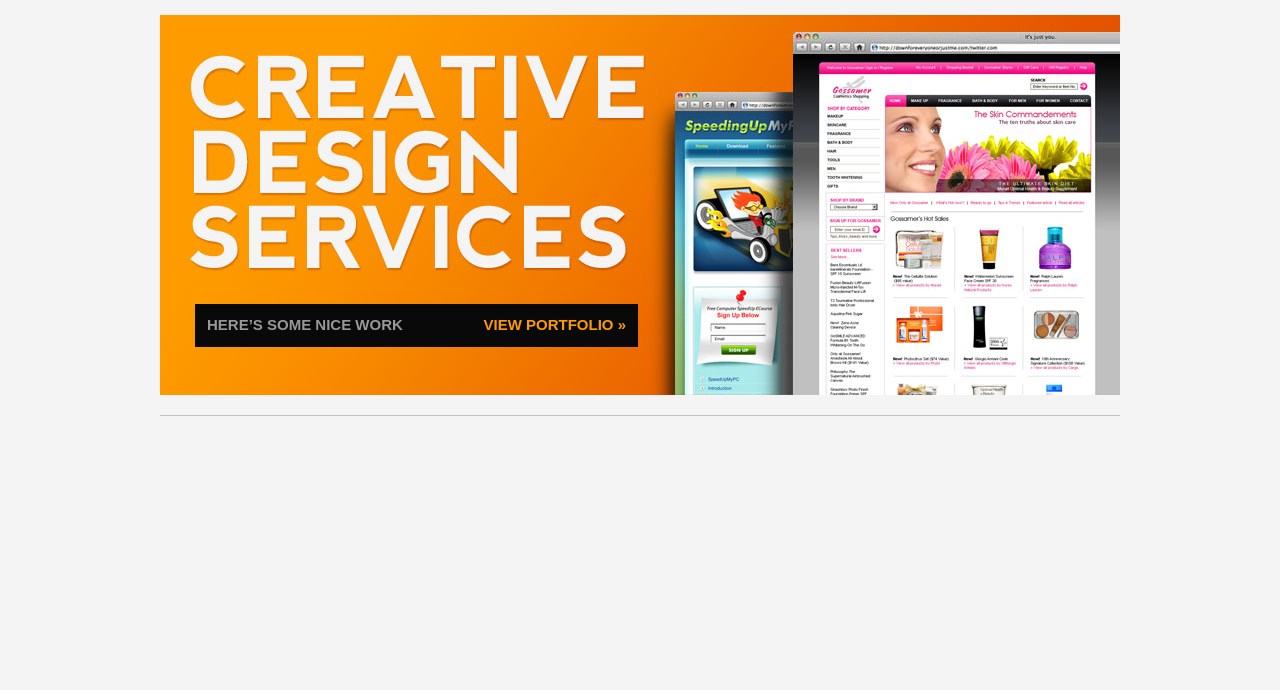
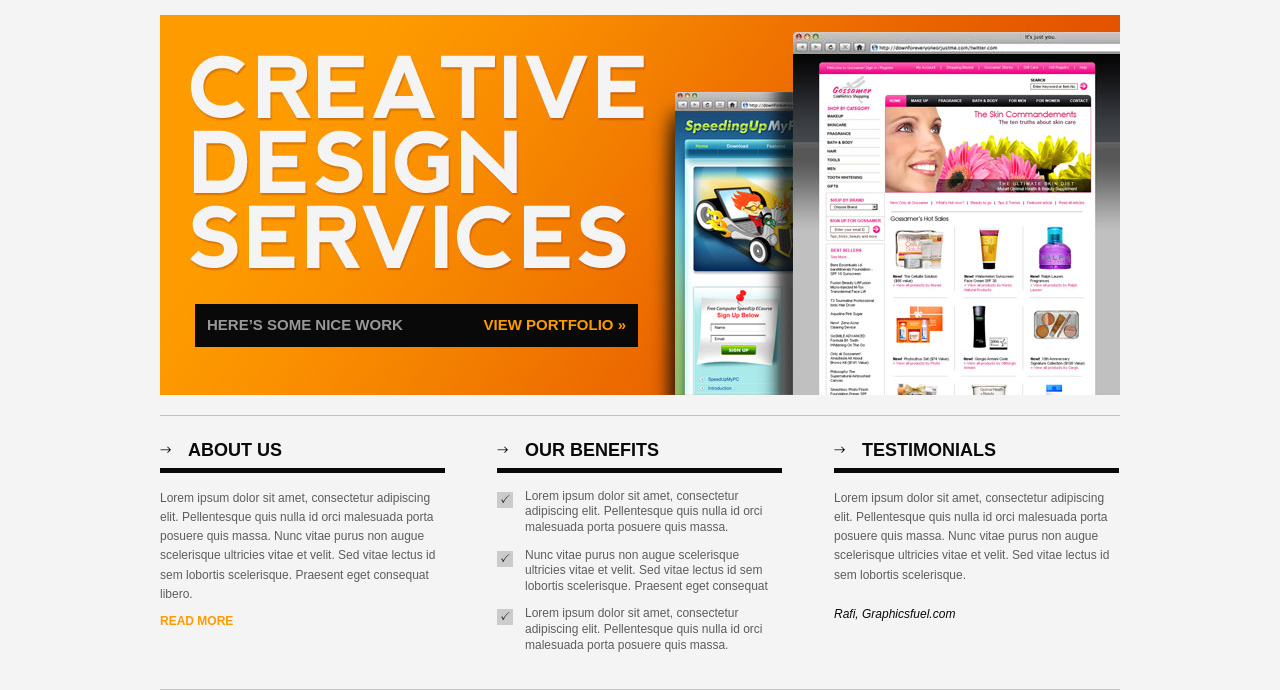
Before and after one commit to ruslanfrontend/creative-studio, a plain HTML site: page index.html in a window 1280 px wide. Shown: the part 158-848 px from the top of the page. Before the commit the page ends 800 px from the top, so only its background shows below. Drawn offline with Linux system fonts and the light colour scheme.

Commit message:
сделал блок основного контента

```diff
--- a/css/style.css
+++ b/css/style.css
@@ -1,7 +1,7 @@
 @import url('reset.css');
 
 body {
-	font: 12px Arial, Verdana, Tahoma, sans-serif;
+	font: 12px/1.6 Arial, Verdana, Tahoma, sans-serif;
 	color: #5d5d5d;
 	background-color: #f4f4f4;
 }
@@ -15,6 +15,10 @@ a {
 
 .active, a:hover {
 	color: #090909;
+}
+
+p {
+	margin: 8px 0;
 }
 
 #top-line{
@@ -83,3 +87,46 @@ a {
 #black-box a:hover {
 	color: #fe9b00;
 }
+
+#content {
+	margin-top: 20px;
+	border-bottom: 1px solid #c0c0c0;
+	overflow: hidden;
+	margin-bottom: 100px;
+	padding-bottom: 24px;
+}
+
+.content-box {
+	width: 285px;
+	float: left;
+	margin-right: 52px;
+}
+
+#content-box {
+	margin-right: 0;
+}
+
+.content-box h2 {
+	font-size: 18px;
+	font-weight: bold;
+	color: #090909;
+	text-transform: uppercase;
+	border-bottom: 5px solid #090909;
+	padding-bottom: 3px;
+	padding-left: 28px;
+	background: url("../images/arrow.png") no-repeat 0 10px;
+	margin-bottom: 16px;
+}
+
+.content-box ul li {
+	background: url("../images/check.png") 0 3px no-repeat;
+	padding-left: 28px;
+	margin-bottom: 12px;
+	line-height: 1.3;
+}
+
+.italic-text {
+	font-style: italic;
+	color: #090909;
+	margin-top: 20px;
+}
--- a/index.html
+++ b/index.html
@@ -28,7 +28,34 @@
                 <p>Here’s some nice work <a href="#">view portfolio &raquo;</a></p>
             </div>
         </div>
-
+        <div id="content">
+            <div class="content-box">
+                <h2>About us</h2>
+                <p>Lorem ipsum dolor sit amet, consectetur adipiscing elit. Pellentesque quis nulla id orci malesuada porta posuere quis massa. Nunc vitae purus non augue scelerisque ultricies vitae et velit. Sed vitae lectus id sem lobortis scelerisque. Praesent eget consequat libero. </p>
+                <p><a href="#">read MORE</a></p>
+            </div>
+            <div class="content-box">
+                <h2>our Benefits</h2>
+                <ul>
+                    <li>Lorem ipsum dolor sit amet, consectetur adipiscing elit. Pellentesque quis nulla id orci
+                        malesuada porta posuere quis massa.
+                    </li>
+                    <li>
+                        Nunc vitae purus non augue scelerisque ultricies vitae et velit. Sed vitae lectus id sem
+                        lobortis scelerisque. Praesent eget consequat
+                    </li>
+                    <li>
+                        Lorem ipsum dolor sit amet, consectetur adipiscing elit. Pellentesque quis nulla id orci malesuada porta posuere quis massa.
+                    </li>
+                </ul>
+            </div>
+            <div class="content-box" id="content-box">
+                <h2>testimonials</h2>
+                <p>Lorem ipsum dolor sit amet, consectetur adipiscing elit. Pellentesque quis nulla id orci malesuada porta posuere quis massa. Nunc vitae purus non augue scelerisque ultricies vitae et velit. Sed vitae lectus id sem lobortis scelerisque.
+                </p>
+                <p class="italic-text">Rafi, Graphicsfuel.com</p>
+            </div>
+        </div>
     </div>
 </body>
 </html>
```
Also changed, not shown: images/arrow.png (added), images/check.png (added).
